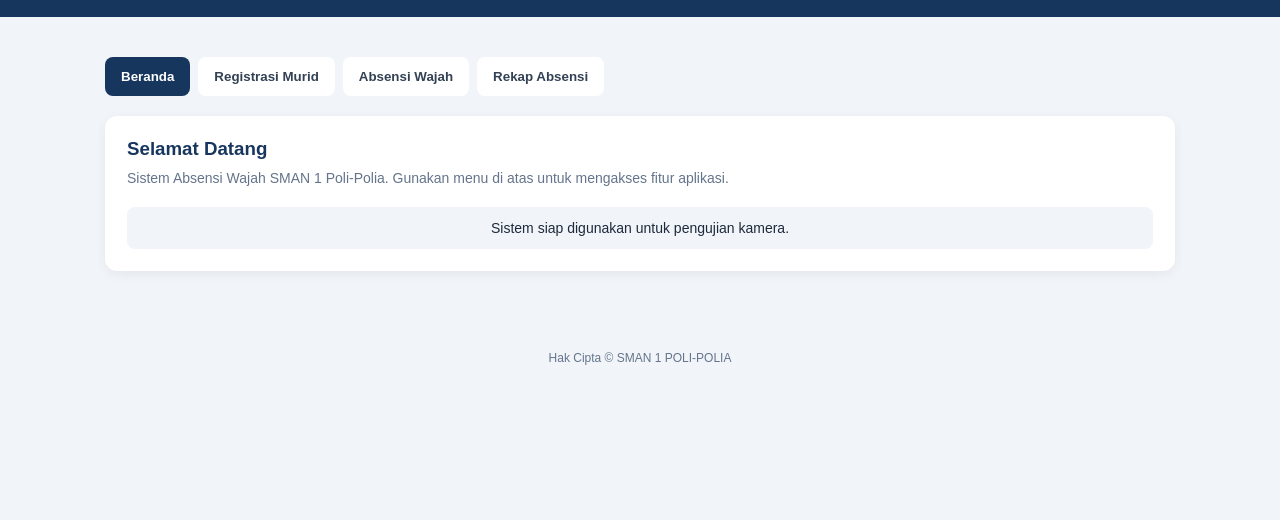
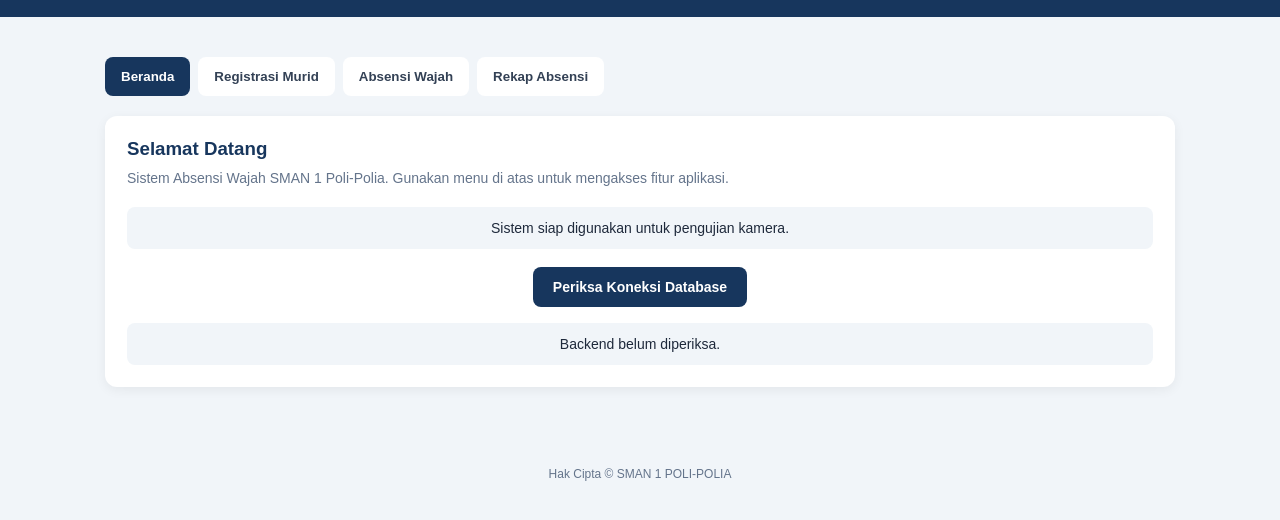
Before and after one commit to birwan/absensi-wajah-smanpol, a plain HTML site: page index.html in a window 1280 px wide. Shown: the part 82-602 px from the top of the page. Drawn offline with Linux system fonts and the light colour scheme.

Commit message:
Update index.html

```diff
--- a/index.html
+++ b/index.html
@@ -276,6 +276,16 @@ footer {
       <div class="status">
         Sistem siap digunakan untuk pengujian kamera.
       </div>
+
+      <div class="controls">
+        <button class="btn btn-primary" onclick="testBackend()">
+          Periksa Koneksi Database
+        </button>
+      </div>
+
+      <div class="status" id="backendStatus">
+        Backend belum diperiksa.
+      </div>
     </div>
   </section>
 
@@ -530,6 +540,74 @@ function captureImage() {
 
 window.addEventListener('pagehide', stopCamera);
 
+
+/************************************************************
+ * KONEKSI FRONTEND KE GOOGLE APPS SCRIPT
+ ************************************************************/
+
+const API_URL = 'https://script.google.com/macros/s/AKfycbwAb0BB4H3GJJ9s9Y4VhB9SpVib_--VyFtQ9L4oOT28c1mEcR0lmf5dXI2941jFhLZY/exec';
+
+/**
+ * Pemeriksaan koneksi melalui JSONP.
+ */
+function testBackend() {
+
+  const status = document.getElementById('backendStatus');
+
+  status.textContent = 'Menghubungkan ke Google Apps Script...';
+  status.className = 'status';
+
+  const callbackName = 'absensiWajahCallback';
+
+  // Hindari callback ganda.
+  window[callbackName] = function(response) {
+
+    status.textContent = '';
+
+    if (response && response.success &&
+        response.status === 'CONNECTED') {
+
+      status.textContent =
+        'Koneksi berhasil! ' +
+        response.application +
+        ' | Versi ' + response.version +
+        ' | Server: ' + response.serverTime;
+
+      status.className = 'status success';
+
+    } else {
+
+      status.textContent = 'Respons backend tidak valid.';
+      status.className = 'status error';
+
+    }
+
+    delete window[callbackName];
+    script.remove();
+  };
+
+  const script = document.createElement('script');
+
+  script.src =
+    API_URL +
+    '?callback=' + callbackName +
+    '&t=' + Date.now();
+
+  script.onerror = function() {
+
+    status.textContent =
+      'Gagal menghubungkan ke Google Apps Script. Periksa URL deployment.';
+
+    status.className = 'status error';
+
+    delete window[callbackName];
+    script.remove();
+  };
+
+  document.head.appendChild(script);
+}
+
+
 </script>
 
 </body>
```
